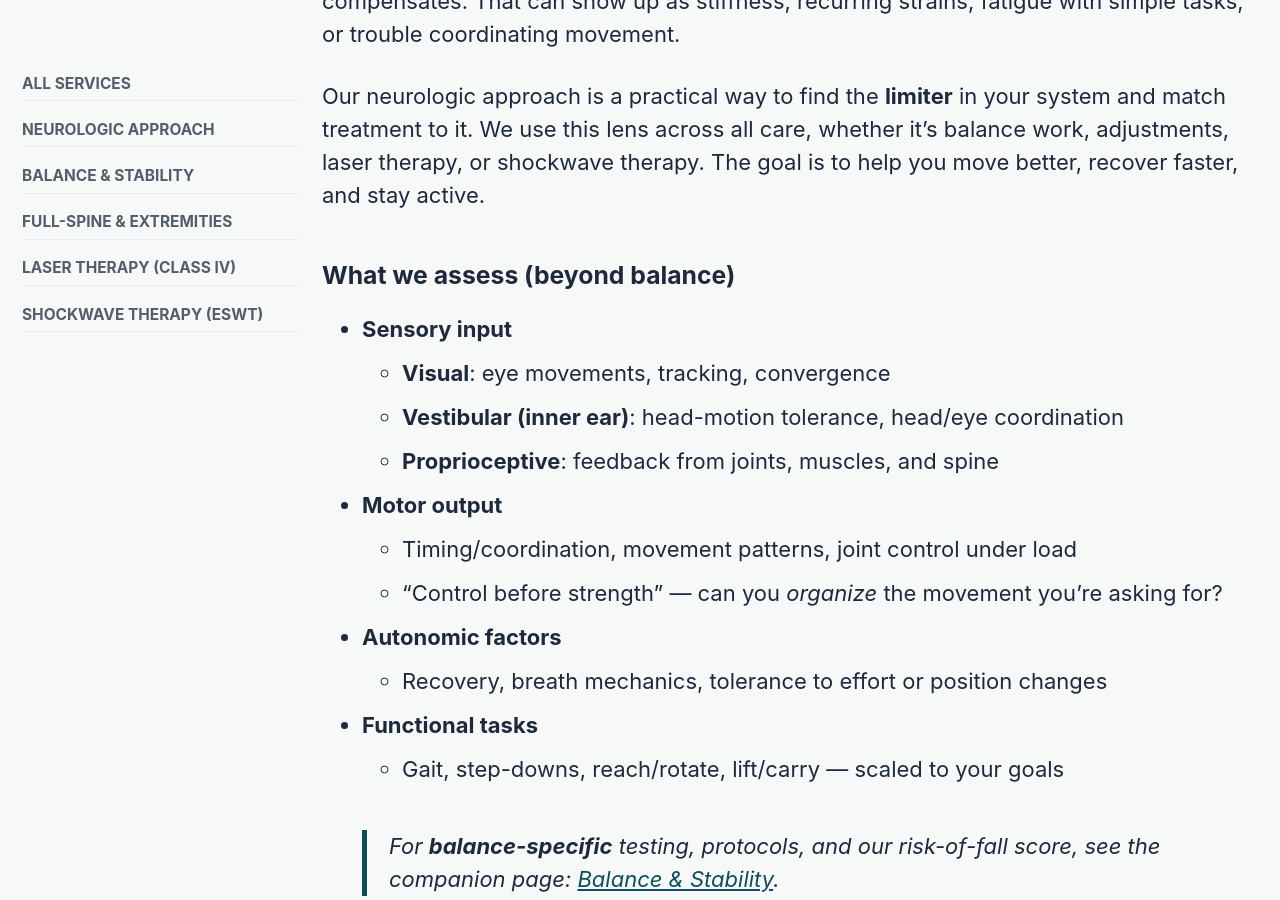
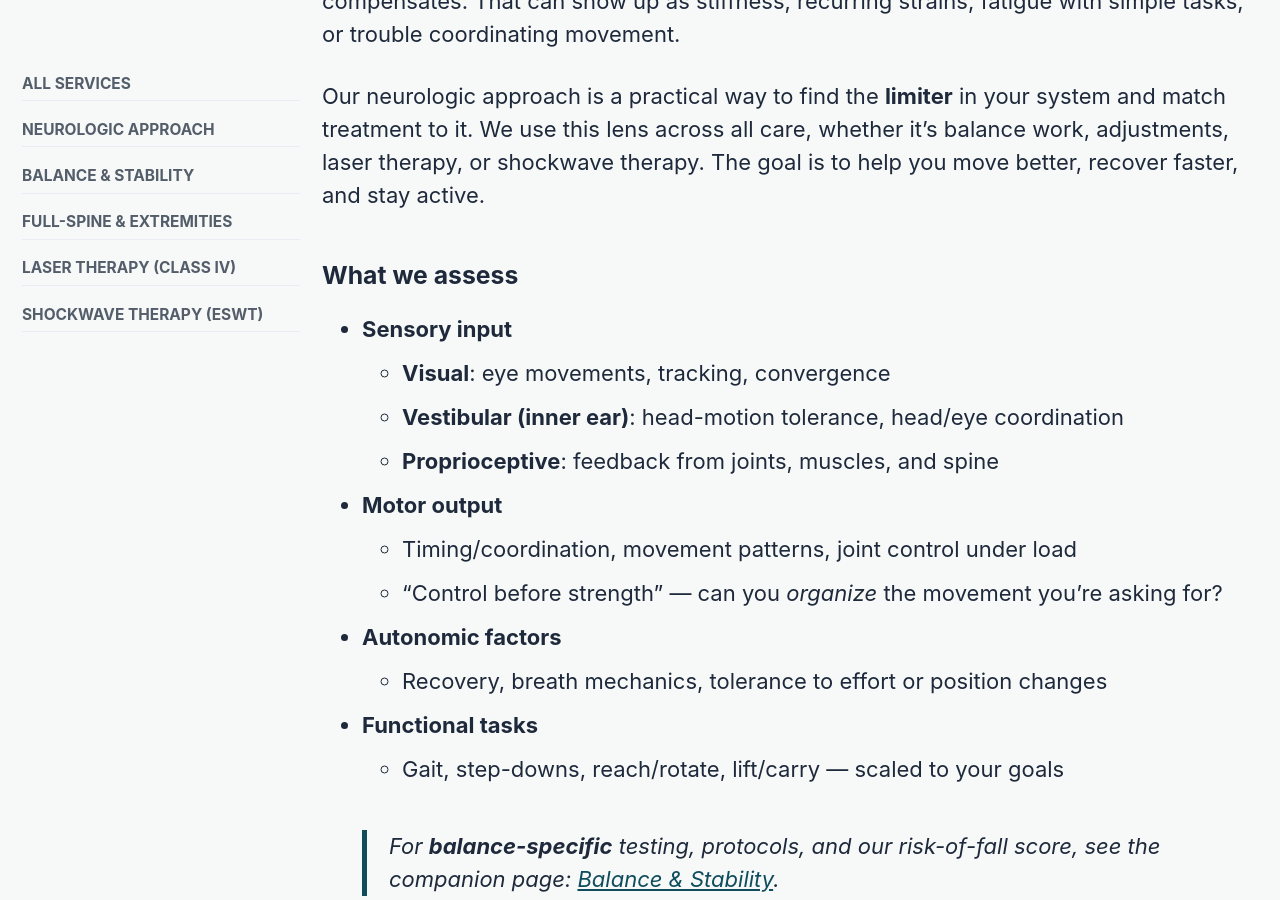
Before and after one commit to millerms/CranburyChiropractic, a Jekyll site: the page built from _pages/services/neurologic-approach.md, in a window 1280 px wide and 900 px high, scrolled down 423 px. Built offline with Jekyll 4.4.1, drawn with Linux system fonts in a browser that asks for light colours; cached includes are drawn as plain includes.

Commit message:
updated wording

```diff
--- a/_pages/services/neurologic-approach.md
+++ b/_pages/services/neurologic-approach.md
@@ -13,7 +13,7 @@ Your nervous system is the “operating system” for movement, comfort, and con
 
 Our neurologic approach is a practical way to find the **limiter** in your system and match treatment to it. We use this lens across all care, whether it’s balance work, adjustments, laser therapy, or shockwave therapy. The goal is to help you move better, recover faster, and stay active.
 
-### What we assess (beyond balance)
+### What we assess
 - **Sensory input**
   - **Visual**: eye movements, tracking, convergence
   - **Vestibular (inner ear)**: head-motion tolerance, head/eye coordination
```
